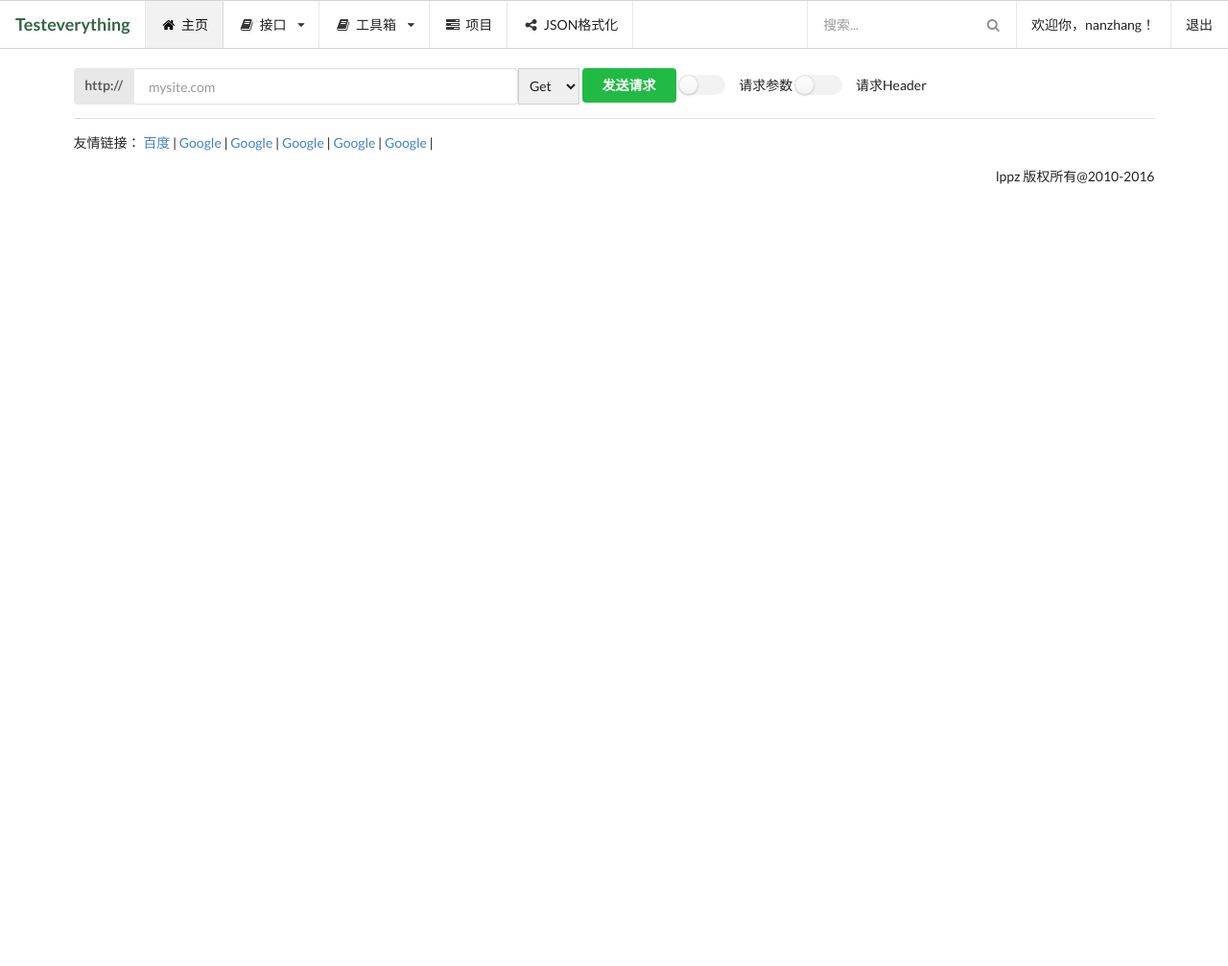
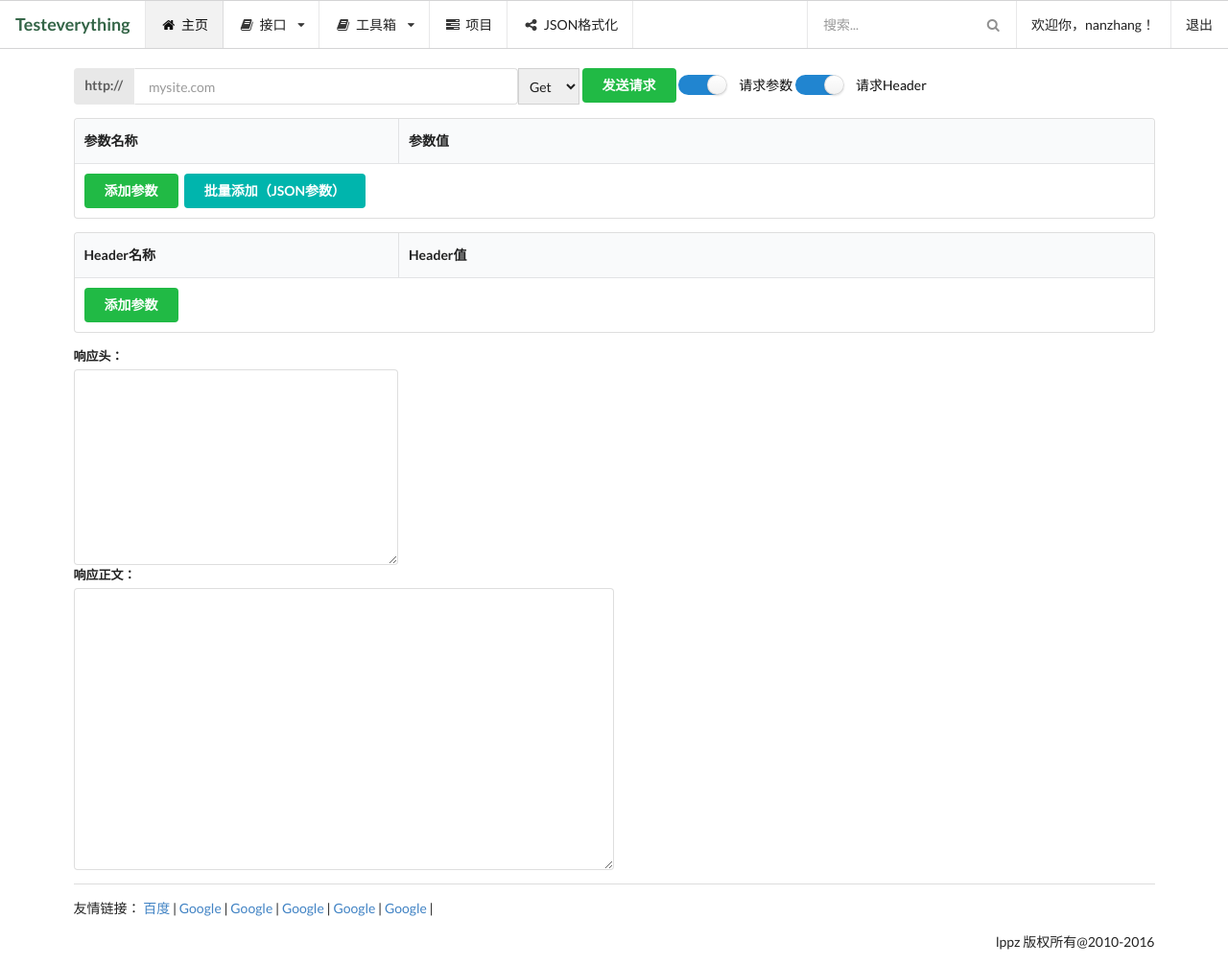
Before and after one commit to JonnyNan/Testeverything_web, a Django app: page /request/ in a window 1280 px wide. Shown: the whole page at 96% size. Before the commit the page ends 192 px from the top, so only its background shows below. Run offline with Django 3.2, Linux system fonts and the light colour scheme; a user stored in the database is signed in; some libraries are stand-ins or nearby versions.

Commit message:
新增了http请求页面

```diff
--- a/templates/request.html
+++ b/templates/request.html
@@ -4,6 +4,79 @@
 {% block content %}
 
     <script type="text/javascript" src="{% static 'js/request.js' %}"></script>
+    <script type="text/javascript" src="http://ajax.microsoft.com/ajax/jquery
+/jquery-1.4.min.js"></script>
+
+
+    <script>
+
+        function del() {
+            $(arguments[0]).parent().parent().remove();
+        }
+
+        $(document).ready(function () {
+            $("#requestParameter").click(function () {
+                if ($("#requestParameter").is(":checked")) {
+                    $("#parameterTable").show();
+                } else {
+                    $("#parameterTable").hide();
+                }
+            });
+        });
+
+        $(document).ready(function () {
+            $("#requestHead").click(function () {
+                if ($("#requestHead").is(":checked")) {
+                    $("#headTable").show();
+                } else {
+                    $("#headTable").hide();
+                }
+            });
+        });
+
+        $(document).ready(function () {
+            $("#addParameter").click(function () {
+                $("        <tr class=\"key\">" +
+                    "            <td>" +
+                    "                <div class=\"ui input\">" +
+                    "                    <input type=\"text\" placeholder=\"参数名称\" style=\"width: 300px\" maxlength=\"100\" class=\"form-control\"" +
+                    "                           name=\"keys\" value=\"\" k=\"\">" +
+                    "                </div>" +
+                    "            </td>" +
+                    "            <td>" +
+                    "                <div class=\"ui input\">" +
+                    "                    <input type=\"text\" placeholder=\"参数数值\" style=\"width: 550px;float: left;\" maxlength=\"5000\"" +
+                    "                           class=\"form-control\" name=\"values\" v=\"\" value=\"\">" +
+                    "                </div>" +
+                    "                <button id=\"deleteParameter\" class=\"ui delete button\" onclick=\"del(this);\" type=\"button\">删除参数</button>" +
+                    "            </td>" +
+                    "        </tr>").appendTo("#parameterThead");
+            });
+
+
+        });
+
+        function add_url_parameter() {
+            $("        <tr class=\"key\">" +
+                "            <td>" +
+                "                <div class=\"ui input\">" +
+                "                    <input type=\"text\" placeholder=\"参数名称\" style=\"width: 300px\" maxlength=\"100\" class=\"form-control\"" +
+                "                           name=\"keys\" value=\"\" k=\"\">" +
+                "                </div>" +
+                "            </td>" +
+                "            <td>" +
+                "                <div class=\"ui input\">" +
+                "                    <input type=\"text\" placeholder=\"参数数值\" style=\"width: 550px;float: left;\" maxlength=\"5000\"" +
+                "                           class=\"form-control\" name=\"values\" v=\"\" value=\"\">" +
+                "                </div>" +
+                "                <button id=\"deleteParameter\" class=\"ui delete button\" onclick=\"del(this);\" type=\"button\">删除参数</button>" +
+                "            </td>" +
+                "        </tr>").appendTo("#headThead");
+        }
+
+
+    </script>
+
     <br>
 
     <div class="ui labeled input">
@@ -19,14 +92,64 @@
         <button class="ui positive button">发送请求</button>
     </div>
     <div class="ui toggle checkbox">
-        <input id="requestParameter" type="checkbox" onclick="checkCheckBox();">
+        <input id="requestParameter" type="checkbox" checked="checked">
         <label>请求参数</label>
     </div>
     <div class="ui toggle checkbox">
-        <input id="requestHead" type="checkbox">
+        <input id="requestHead" type="checkbox" checked="checked">
         <label>请求Header</label>
     </div>
 
+    <table id="parameterTable" class="ui celled table">
+        <thead id="parameterThead">
+        <tr>
+            <th style="width: 30%;">参数名称</th>
+            <th style="width: 70%">参数值</th>
+        </tr>
+        </thead>
 
+        <tbody>
+        <tr>
+            <td colspan="2">
+                <button class="ui positive button" id="addParameter" v="values"
+                        k="keys" type="button">添加参数
+                </button>
+                <button class="ui teal button" onclick="parameter_exc()"
+                        v="values" k="keys" type="button">批量添加（JSON参数）
+                </button>
+            </td>
+        </tr>
+        </tbody>
+    </table>
+
+    <table id="headTable" class="ui celled table">
+        <thead id="headThead">
+        <tr>
+            <th style="width: 30%;">Header名称</th>
+            <th style="width: 70%;">Header值</th>
+        </tr>
+        </thead>
+        <tbody>
+
+        <tr>
+            <td colspan="2">
+                <button class="ui positive button" onclick="add_url_parameter(this,'head');"
+                        v="headValues" k="headKeys" type="button">添加参数
+                </button>
+            </td>
+        </tr>
+
+        </tbody>
+    </table>
+
+    <div class="ui form">
+        <div class="field">
+            <label>响应头：</label>
+            <textarea rows="10" style="width: 30%"></textarea>
+
+            <label>响应正文：</label>
+            <textarea rows="15" style="width: 50%"></textarea>
+        </div>
+    </div>
 
 {% endblock %}
```
Also changed, not shown: db.sqlite3.
